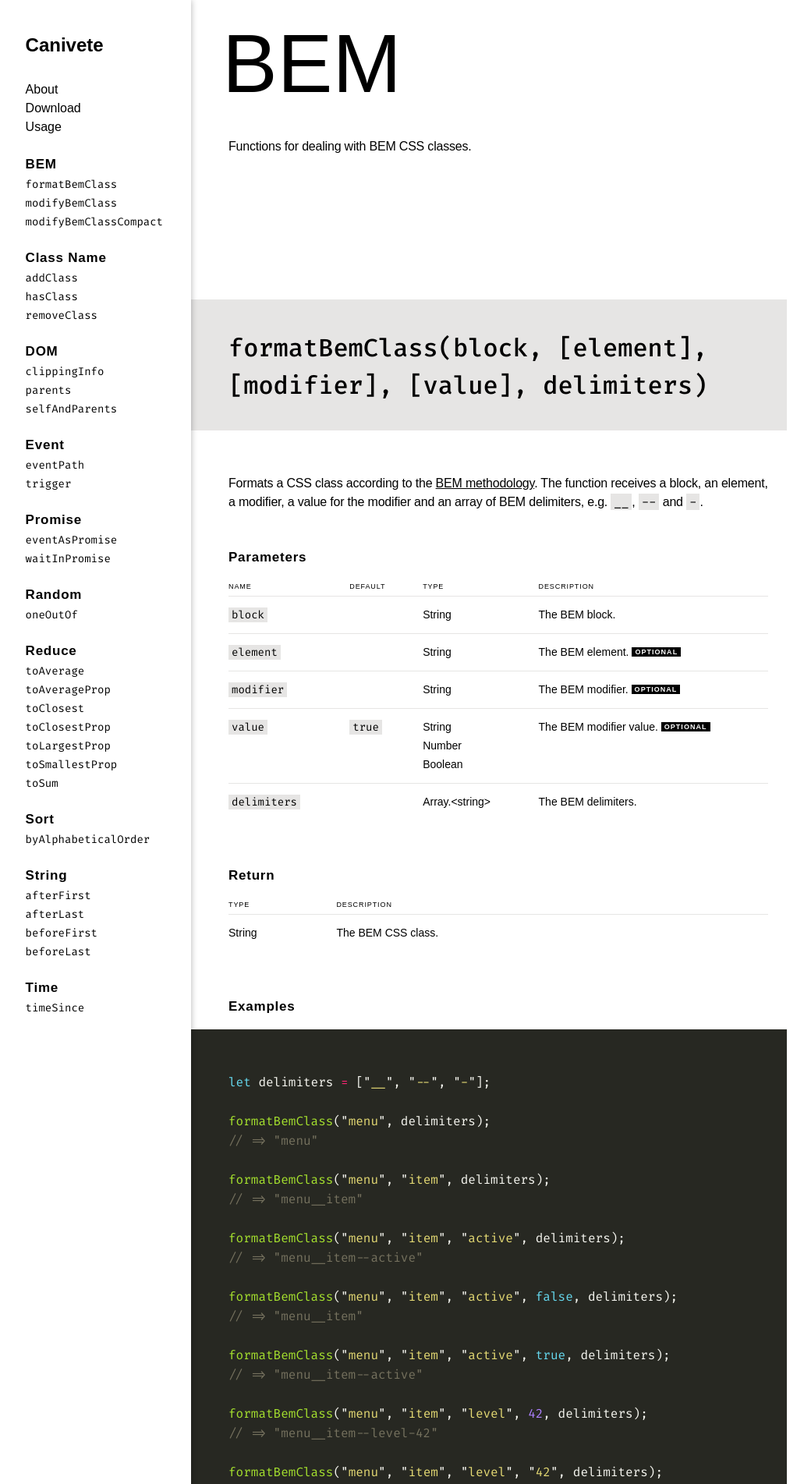
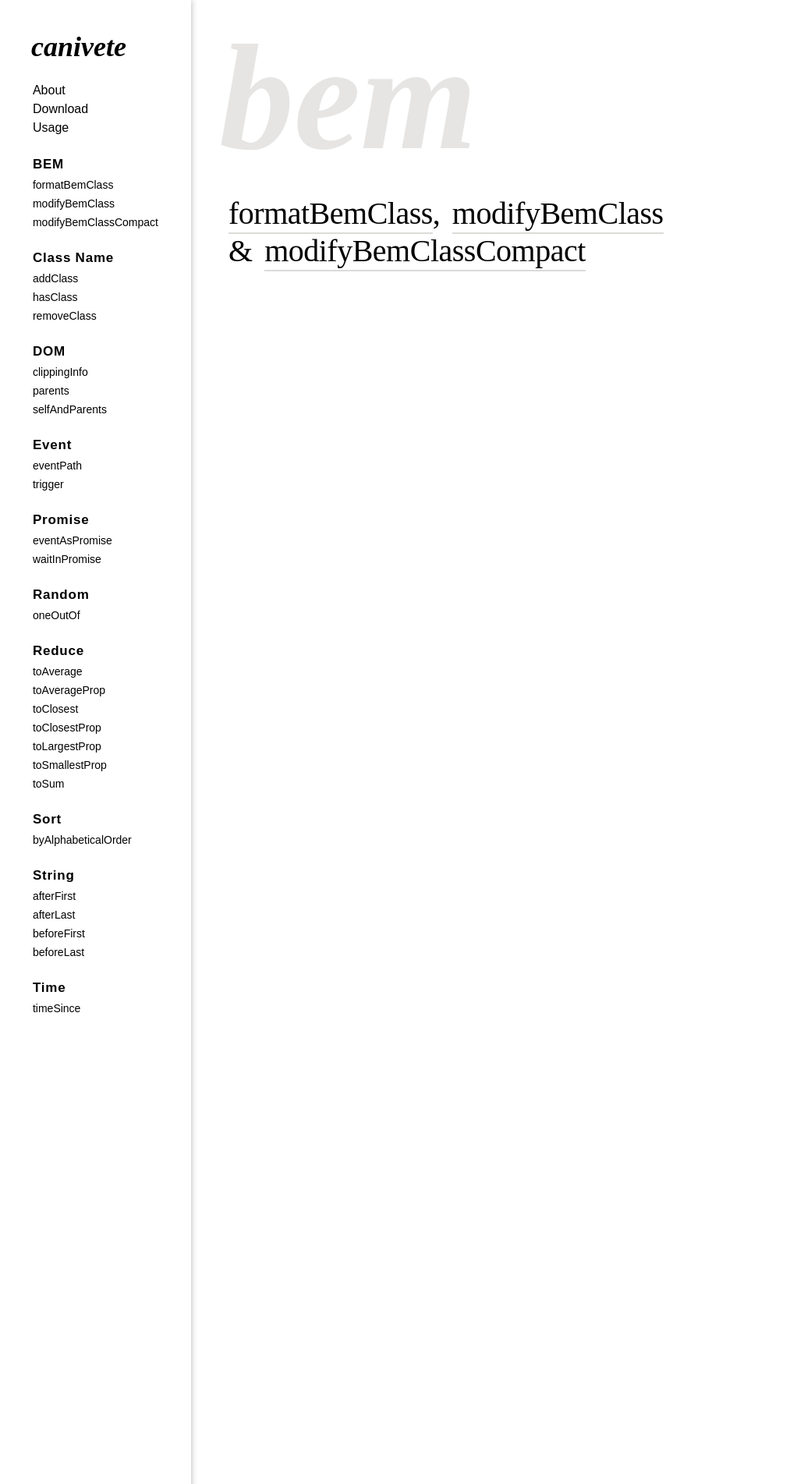
Before and after one commit to leofavre/canivete, a Jekyll site: the page built from docs/index.md, in a window 1280 px wide. Shown: the top 1903 px of the page at 78% size, without its empty margins (49-1089 px from the left). Built offline with Jekyll 4.4.1, drawn with Linux system fonts in a browser that asks for light colours; some web fonts are replaced; some of the changed text lies outside the part shown.

Commit message:
font and design changes to use Acropolis typeface

```diff
--- a/docs/_ejs/content.ejs
+++ b/docs/_ejs/content.ejs
@@ -6,7 +6,9 @@ title: Canivete
 <%docs.forEach(category => {-%>
 ## <%-category.name%>
 
-> <%-category.description%>
+><%category.items.forEach((item, index, arr) => {-%>
+[<%-item.name%>](#<%-item.href%>)<%if(index < arr.length - 2){-%>, <%}-%><%if(index === arr.length - 2){-%> &amp;&nbsp;<%}-%>
+<%})%>
 
 <%-include contentLoop.ejs-%>
 <%})-%>
--- a/docs/_sass/_content.scss
+++ b/docs/_sass/_content.scss
@@ -22,14 +22,16 @@
 	h2 {
 		position: relative;
 		top: 0;
-		left: -0.5rem;
-		padding: 2.8125rem 0 0;
-		margin: ($grid * 6) 0 3.1875rem;
-
-		font-size: 6.625rem;
-		line-height: ($grid * 3);
-		font-family: "Whitney Narrow A", "Whitney Narrow B", sans-serif;
-		font-weight: 300;
+		left: -0.75rem;
+		margin: 70vh 0 0;
+		padding: ($grid + 1.875rem) 0 1.125rem;
+		font-size: ($grid * 8);
+		font-family: "Acropolis A", "Acropolis B";
+		font-style: italic;
+		font-weight: 800;
+		color: #e6e5e4;
+		text-transform: lowercase;
+		line-height: ($grid * 6);
 	}
 
 	h2 + h3,
@@ -38,12 +40,22 @@
 		// margin-top: ($grid * 2);
 	}
 
+	h2 + blockquote {
+		position: relative;
+		top: 0.125rem;
+		margin-bottom: 70vh;
+
+		@media only screen and (min-width: 1400px) {
+			top: 3px;
+		}
+	}
+
 	h3 {
 		position: relative;
 		top: 0;
 		font-size: 2rem;
 		line-height: ($grid * 2);
-		background: rgba($grey, 0.2);
+		background: $light-grey;
 		margin: ($grid * 8) ($grid * -1) ($grid * 2) ($grid * -2);
 		padding: (0.875rem + $grid) $grid (0.625rem + $grid) ($grid * 2);
 
@@ -93,8 +105,9 @@
 	}
 
 	p code {
-		padding: 1px 0.25rem;
-		background-color: rgba($grey, 0.2);
+		margin-right: 0.125rem;
+		padding: 1px 0.125rem;
+		background-color: $light-grey;
 	}
 
 	p strong {
@@ -107,10 +120,38 @@
 
 	blockquote p {
 		margin: $grid 0;
+		font-family: "Whitney Narrow A", "Whitney Narrow B";
+		font-style: normal;
+		font-weight: 300;
+		font-size: 2.5rem;
+		line-height: 3rem;
+		word-spacing: 0.15em;
+	}
+
+	blockquote a:after {
+		bottom: -4px;
+		background: $hairline-grey;
+		height: 2px;
 	}
 
 	a {
+		position: relative;
 		color: #000;
+		text-decoration: none;
+	}
+
+	a:after {
+		content: "";
+		position: absolute;
+		left: 0;
+		bottom: -1px;
+		width: 100%;
+		height: 1px;
+		background: $hairline-grey;
+	}
+
+	a[name]:after {
+		content: normal;
 	}
 
 	ul,
@@ -179,7 +220,7 @@
 	}
 
 	tbody tr {
-		border-top: 1px solid rgba($grey, 0.2);
+		border-top: 1px solid $hairline-grey;
 	}
 
 	th {
@@ -221,7 +262,7 @@
 	td code {
 		font-weight: 400;
 		padding: 1px 0.25rem;
-		background-color: rgba($grey, 0.2);
+		background-color: $light-grey;
 		white-space: nowrap;
 	}
 
--- a/docs/_sass/_nav.scss
+++ b/docs/_sass/_nav.scss
@@ -1,6 +1,7 @@
 .nav {
 	position: relative;
-	padding: $grid ($grid * 1.5) $grid ($grid * 2);
+	margin: 0;
+	padding: $grid ($grid * 1.75) $grid ($grid * 2);
 	height: auto;
 	box-shadow: 0 0 0.5rem rgba(#000, 0.3);
 	box-sizing: border-box;
@@ -26,11 +27,31 @@
 	// background-image: linear-gradient(to bottom, lightblue 1px, transparent 1px);
 	// background-attachment: scroll;
 
+	h1 {
+		position: relative;
+		left: -0.125rem;
+		margin: $grid 0;
+		font-size: $grid * 1.5;
+		line-height: $grid;
+		font-family: "Acropolis A", "Acropolis B";
+		font-style: italic;
+		font-weight: 800;
+		text-transform: lowercase;
+
+		@media only screen and (min-width: 1400px) {
+			top: 1px;
+		}
+	}
+
 	ul {
 		position: relative;
 		top: 0.5rem;
 		margin: $grid 0;
 		padding: 0;
+
+		@media only screen and (min-width: 1400px) {
+			top: 8px;
+		}
 	}
 
 	ul ul {
@@ -40,22 +61,31 @@
 
 	li {
 		position: relative;
-		top: -0.0625rem;
 		list-style: none;
 		line-height: $grid;
 	}
 
 	li strong {
+		position: relative;
+		top: -0.0625rem;
 		font-size: 1.0625rem;
 		font-weight: 800;
 		line-height: $grid;
 		letter-spacing: 0.045em;
+
+		@media only screen and (min-width: 1400px) {
+			top: 0;
+		}
 	}
 
 	li li {
-		top: 0.125rem;
-		font-family: "Fira Code", monospace;
+		top: 0.0625rem;
+		// font-family: "Fira Code", monospace;
 		font-size: 14px;
+
+		@media only screen and (min-width: 1400px) {
+			top: 2px;
+		}
 	}
 
 	a {
--- a/docs/_sass/_variables.scss
+++ b/docs/_sass/_variables.scss
@@ -3,3 +3,5 @@ $content-width: 38.75rem;
 $full-content-width: $content-width + ($grid * 3);
 
 $grey: #817e79;
+$light-grey: #e6e5e4;
+$hairline-grey: mix($grey, $light-grey, 10%);
--- a/docs/_script/run.js
+++ b/docs/_script/run.js
@@ -9,7 +9,7 @@ const fs = require("fs");
 
 const categoriesDescriptions = {
 	"bem": "Functions for dealing with BEM CSS classes.",
-	"class-name": "Functions for adding, removing and checking the presence of CSS classes in DOM elements.",
+	"class-name": "Functions for adding, removing and checking the&nbsp;presence of CSS classes in DOM elements.",
 	"dom": "Functions for manipulating, traversing and gathering information about the DOM.",
 	"event": "Functions for dealing with DOM and custom events.",
 	"promise": "Functions to use with Promises.",
@@ -264,7 +264,7 @@ const formatCategory = funcs => category => {
 	return {
 		name: category,
 		href: formatHref(category),
-		description: getCategoryDescription(formatHref(category)),
+		// description: getCategoryDescription(formatHref(category)),
 		items: categoryFunctions
 	};
 };
--- a/docs/index.md
+++ b/docs/index.md
@@ -5,7 +5,7 @@ title: Canivete
 
 ## BEM
 
-> Functions for dealing with BEM CSS classes.
+>[formatBemClass](#formatbemclass), [modifyBemClass](#modifybemclass) &amp;&nbsp;[modifyBemClassCompact](#modifybemclasscompact)
 
 <a name="formatbemclass"></a>
 ### `formatBemClass(block, [element], [modifier], [value], delimiters)`
@@ -180,7 +180,7 @@ console.log(domEl.className);
 
 ## Class Name
 
-> Functions for adding, removing and checking the presence of CSS classes in DOM elements.
+>[addClass](#addclass), [hasClass](#hasclass) &amp;&nbsp;[removeClass](#removeclass)
 
 <a name="addclass"></a>
 ### `addClass(domEls, str)`
@@ -275,7 +275,7 @@ console.log(manyElements[0].className);
 
 ## DOM
 
-> Functions for manipulating, traversing and gathering information about the DOM.
+>[clippingInfo](#clippinginfo), [parents](#parents) &amp;&nbsp;[selfAndParents](#selfandparents)
 
 <a name="clippinginfo"></a>
 ### `clippingInfo(domEl, [maskDef])`
@@ -426,7 +426,7 @@ selfAndParents(domChild);
 
 ## Event
 
-> Functions for dealing with DOM and custom events.
+>[eventPath](#eventpath) &amp;&nbsp;[trigger](#trigger)
 
 <a name="eventpath"></a>
 ### `eventPath(evt)`
@@ -468,7 +468,7 @@ Triggers a custom DOM event.
 
 ## Promise
 
-> Functions to use with Promises.
+>[eventAsPromise](#eventaspromise) &amp;&nbsp;[waitInPromise](#waitinpromise)
 
 <a name="eventaspromise"></a>
 ### `eventAsPromise(domEl, evtName, [happened])`
@@ -567,7 +567,7 @@ Promise.resolve("waiting")
 
 ## Random
 
-> Functions for dealing with random numbers.
+>[oneOutOf](#oneoutof)
 
 <a name="oneoutof"></a>
 ### `oneOutOf(num)`
@@ -599,7 +599,7 @@ oneOutOf(2);
 
 ## Reduce
 
-> Functions to use with Array reduce.
+>[toAverage](#toaverage), [toAverageProp](#toaverageprop), [toClosest](#toclosest), [toClosestProp](#toclosestprop), [toLargestProp](#tolargestprop), [toSmallestProp](#tosmallestprop) &amp;&nbsp;[toSum](#tosum)
 
 <a name="toaverage"></a>
 ### `toAverage()`
@@ -938,7 +938,7 @@ Also, note that the parentheses can be ommited.
 
 ## Sort
 
-> Functions to use with Array sort.
+>[byAlphabeticalOrder](#byalphabeticalorder)
 
 <a name="byalphabeticalorder"></a>
 ### `byAlphabeticalOrder()`
@@ -968,7 +968,7 @@ musqueteers.sort(byAlphabeticalOrder);
 
 ## String
 
-> Functions for manipulating strings.
+>[afterFirst](#afterfirst), [afterLast](#afterlast), [beforeFirst](#beforefirst) &amp;&nbsp;[beforeLast](#beforelast)
 
 <a name="afterfirst"></a>
 ### `afterFirst(str, delimiter)`
@@ -1080,7 +1080,7 @@ beforeLast("parallelepiped", "le");
 
 ## Time
 
-> Functions for dealing with timestamps.
+>[timeSince](#timesince)
 
 <a name="timesince"></a>
 ### `timeSince(timestamp)`
```
Also changed, not shown: 2 other files.
